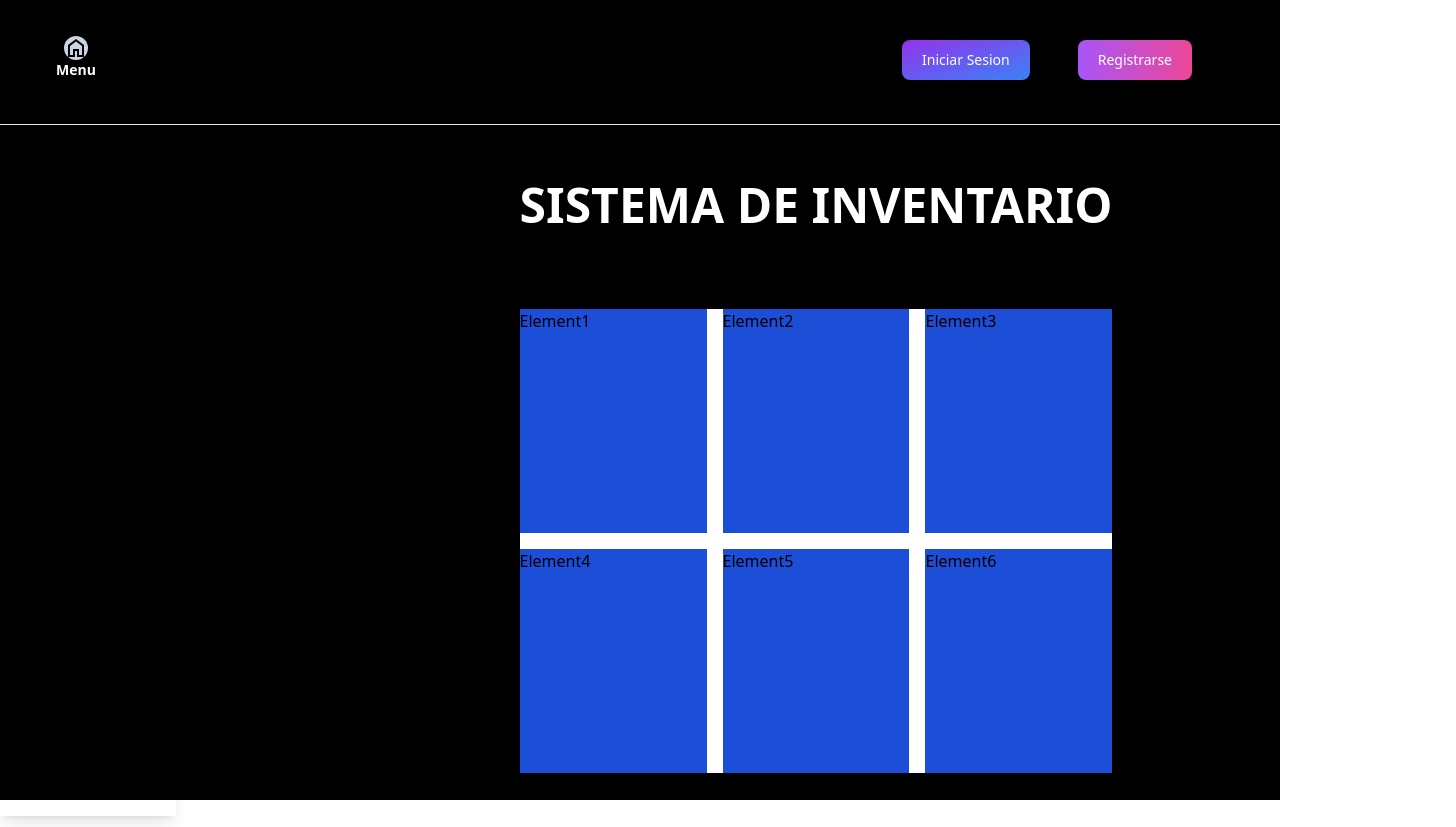
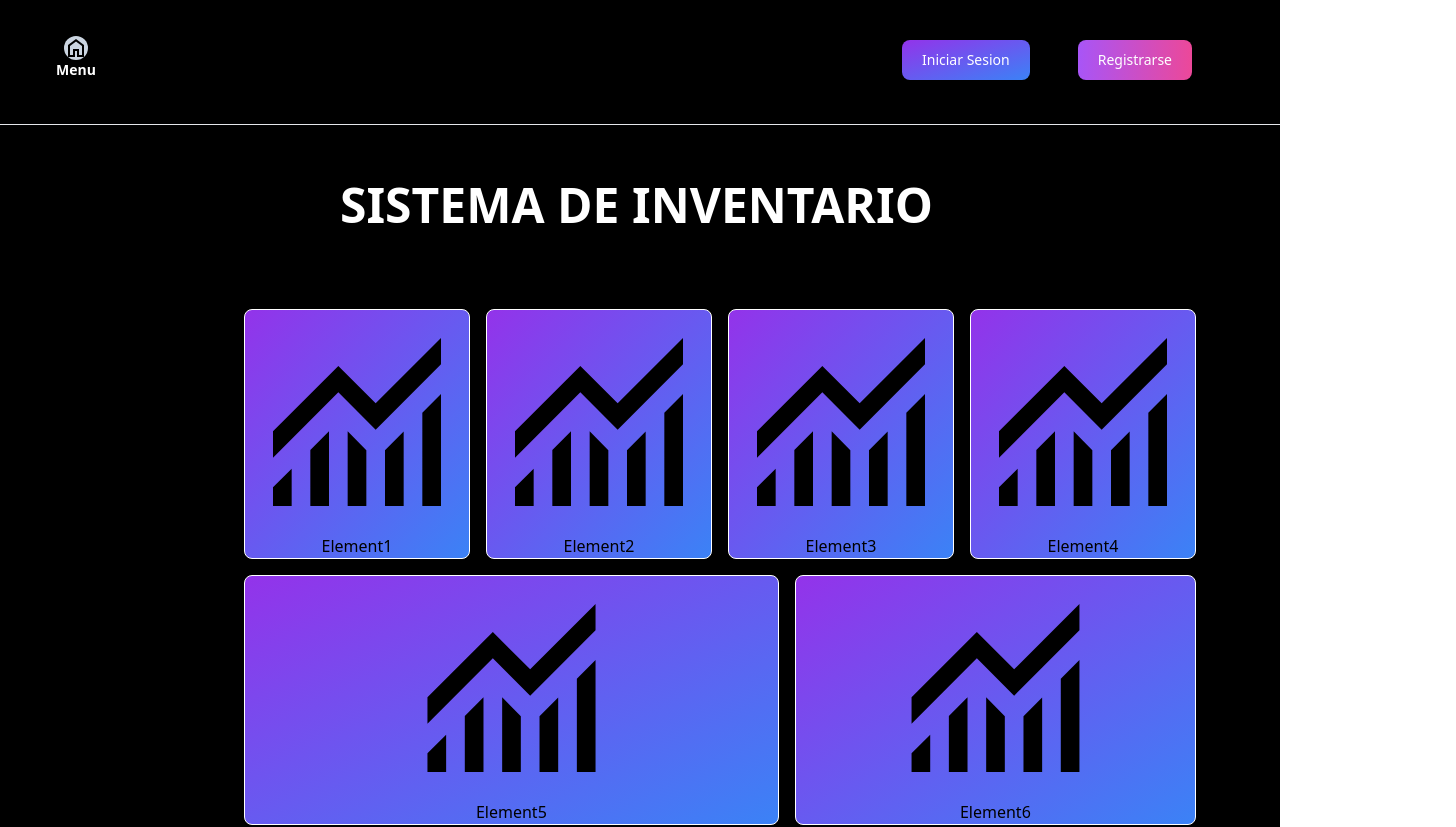
Before and after one commit to Ramirez-05/-App-SuperMarket, a React (Create React App) app in the folder App-React/: page / in a window 1280 px wide. Shown: the top 827 px of the page, 1456 px wide, since content can reach past the window. Before the commit the page ends 800 px from the top, so only its background shows below. Built offline with nearby package versions, Linux system fonts and the light colour scheme.

Commit message:
add Containerstatistics

```diff
--- a/App-React/src/components/Dashboard/Containerstatistics.js
+++ b/App-React/src/components/Dashboard/Containerstatistics.js
@@ -1,31 +1,37 @@
-import React from 'react'
+import React from 'react';
+import statistics from '../Dashboard/icons/statistics.svg';
 
-/*Importante, esta funcion es la que recibe los datos para enviar a la tabla de datos, esto es nada mas que maquetacion */
-const Items = ({ text }) => {
+const Items = ({ text, className }) => {
   return (
-      <div className="bg-blue-700 w-full h-56">
-          <img className="" alt=''/>
-          <span className="">{text}</span>
+    <div className={`bg-gradient-to-br from-purple-600 to-blue-500 hover:bg-gradient-to-bl focus:ring-4 focus:outline-none
+                 focus:ring-blue-300 dark:focus:ring-blue-800 rounded-lg border border-white ${className}`}>
+      <img className="justify-center w-full h-56" src={statistics} alt=''/>
+      <span className="grid justify-center items-center">{text}</span>
     </div>
   );
 }
 
-
 export default function Containerstatistics() {
   return (
+    <div>
       <div className="flex flex-col justify-between items-center">
         {/* Primer fila */}
         <div className="flex space-x-4 w-full">
           <Items text="Element1" />
           <Items text="Element2" />
           <Items text="Element3" />
+          <Items text="Element4" />
+
         </div>
 
         {/* Segunda fila */}
-      <div className="flex space-x-4 mt-4 w-full"> {/* mt-4 para añadir margen top */}
-        <Items text="Element4" />
-        <Items text="Element5" />
-        <Items text="Element6" />
+        <div className="flex space-x-4 mt-4 w-full">
+          <Items text="Element5" className="w-full"/>
+          <Items text="Element6" className="w-3/4"/>
+        </div>
+      </div>
+      <div className="mt-96">
+        OTRO COMPONENTE TIPO TABLA PARA VER LA GENTE QUE ESTA EN LA WEB
       </div>
     </div>
   );
--- a/App-React/src/components/Dashboard/Dashboard.js
+++ b/App-React/src/components/Dashboard/Dashboard.js
@@ -19,14 +19,14 @@ export default function HomePage() {
                 </Link>
             </div>
             <hr className="shadow-lg mt-9 relative"/>
-            <div className="ml-44 grid md:justify-center justify-center mt-14 w-full">
+            <div className="ml-44 md:ml-20 grid md:justify-center justify-center mt-14 w-full">
                 <div>
-                    <h1 className="text-2xl md:text-5xl font-black text-white">
+                    <h1 className="ml-24 text-2xl md:text-5xl font-black text-white">
                         SISTEMA DE INVENTARIO
                     </h1>
                 </div>
 
-                <div className="mt-20 bg-white h-auto w-full">
+                <div className="mt-20 bg-black h-auto w-full">
                     <Containerstatistics/>
                 </div>
             </div>
```
Lines whose indentation alone changed are shown as unchanged.
